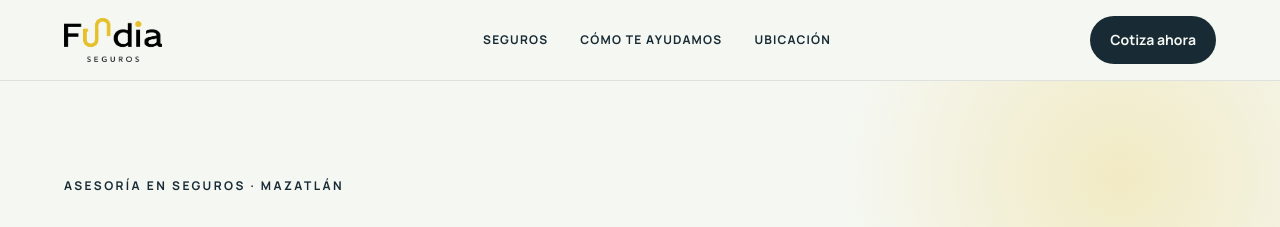
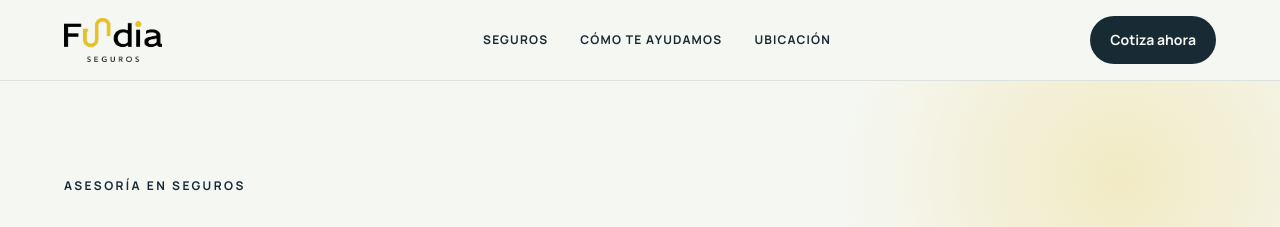
Before and after one commit to SalvadorACP/fundiaseguros, a Next.js app: page / in a window 1280 px wide. Shown: the top 227 px of the page. Built offline with nearby package versions, Linux system fonts and the light colour scheme.

Commit message:
delete mazatlan from hero section

```diff
--- a/src/components/sections/hero.tsx
+++ b/src/components/sections/hero.tsx
@@ -7,7 +7,7 @@ export function Hero() {
       <div className="hero-glow" aria-hidden="true" />
       <div className="relative mx-auto grid max-w-7xl gap-14 lg:grid-cols-[1.25fr_0.75fr] lg:items-end">
         <div className="max-w-4xl">
-          <p className="eyebrow mb-6">ASESORÍA EN SEGUROS · MAZATLÁN</p>
+          <p className="eyebrow mb-6">ASESORÍA EN SEGUROS</p>
           <h1 className="text-balance font-display text-5xl font-semibold leading-[1.02] tracking-[-0.05em] text-primary sm:text-7xl lg:text-[5.6rem]">
             Protege lo que importa, <span className="text-accent-strong">con claridad.</span>
           </h1>
```
